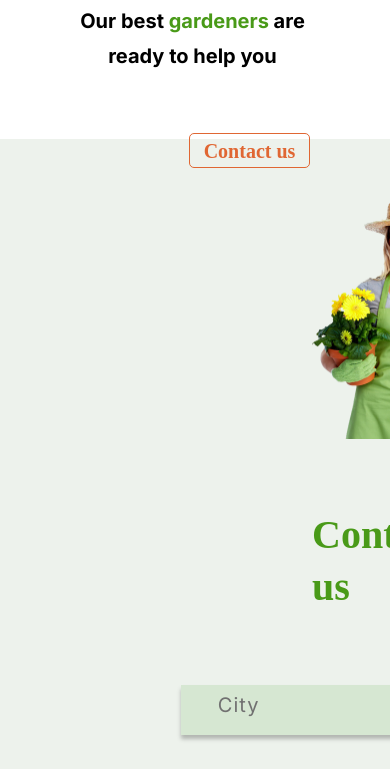
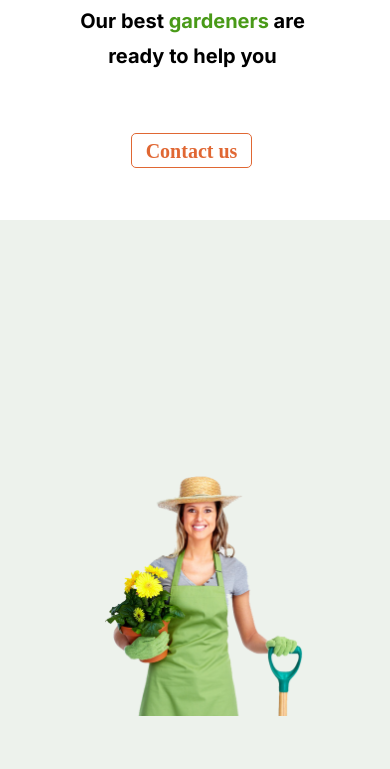
Before and after one commit to Elsiesmile/plants, a plain HTML site: page index.html in a window 390 px wide. Shown: the part 4880-5649 px from the top of the page. Drawn offline with Linux system fonts and the light colour scheme; a web font is replaced by a local one.

Commit message:
feat: optimization style

```diff
--- a/adaptive.css
+++ b/adaptive.css
@@ -135,6 +135,7 @@
 		margin-left: 32px;
 		margin-top: 0;
 		display: flex;
+		align-items: center;
 		max-width: 296px;
 	}
 
@@ -158,10 +159,13 @@
 	}
 
 	.contacts-wrapper {
-		margin-top: -29px;
-		margin-left: 297px;
-		padding-bottom: 145px;
+		display: flex;
 		flex-direction: column;
+		justify-content: flex-start;
+		align-items: center;
+		gap: 1px;
+		background-position: 52% bottom;
+		height: 739px;
 	}
 
 	.contacts h2 {
@@ -175,9 +179,13 @@
 		margin: 0px;
 	}
 
+	.contacts-wrapper {
+		padding-bottom: 251px;
+	}
+
 	.contacts-wrapper img {
-		width: 200px;
-		height: 248.49px;
+		margin-left: auto;
+		margin-right: auto;
 	}
 
 
@@ -335,6 +343,7 @@
 	}
 
 	.price {
+		padding-bottom: 52px;
 		display: flex;
 		flex-wrap: wrap;
 	}
@@ -450,23 +459,18 @@
 		padding-top: 15px;
 		padding-bottom: 72px;
 		font-size: 40px;
-		margin-left: 0px;
 	}
 
 	.contacts__city,
 	.contacts__city-block.active {
-		width: 300px;
-		height: 50px;
-		margin-left: -131px;
-	}
-
-	.city-info-section.active {
-		margin-left: -131px;
+		padding-right: 35px;
+		width: 450px;
 	}
 
 	.contacts-wrapper img {
-		width: 200px;
-		height: 248.49px;
+		max-width: 217px;
+		width: 100%;
+		padding: 249px 0px 0px 18px;
 	}
 
 	.footer-wrapper__container {
@@ -626,15 +630,10 @@
 		width: 288px;
 	}
 
-	.contacts-wrapper {
-		margin-left: 77px;
-	}
-
 	.contacts__city,
 	.contacts__city-block.active {
-		width: 300px;
+		max-width: 300px;
 		height: 50px;
-		margin-left: -36px;
 	}
 
 	.service-grid__wrapper {
@@ -653,13 +652,20 @@
 		line-height: 33px;
 	}
 
+	.city-info-section.active {
+		max-width: 282px;
+		height: 212px;
+		font-size: 16px;
+		line-height: 40px;
+		letter-spacing: 0.05em;
+	}
+
 	.price__subtitle {
 		margin-top: -88px;
 		margin-left: 1px;
 	}
 
 	.price__contact {
-		margin: 3px 58px 40px 0px;
 		font-size: 15px;
 		line-height: 20px;
 	}
--- a/style.css
+++ b/style.css
@@ -605,7 +605,8 @@ figure.blur {
 }
 
 .contacts-wrapper img {
-	margin-top: 52px;
+	max-width: 400px;
+	width: 100%;
 }
 
 .contacts__city {
@@ -662,8 +663,6 @@ figure.blur {
 
 .contacts__city-block span:hover {
 	cursor: pointer;
-	border-bottom: 1px solid #717171;
-	width: 380px;
 	color: #499A18;
 }
 
@@ -675,7 +674,7 @@ figure.blur {
 .city-info-section {
 	margin-left: 374px;
 	display: none;
-	width: 448px;
+	max-width: 448px;
 	height: 214px;
 	background: #EDF2EC;
 	border: 1px solid #000000;
```
